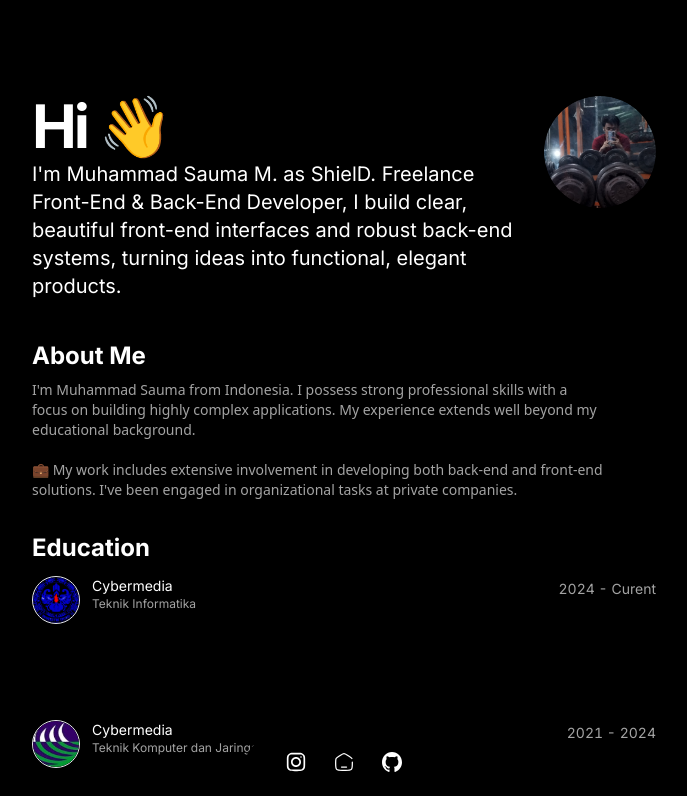
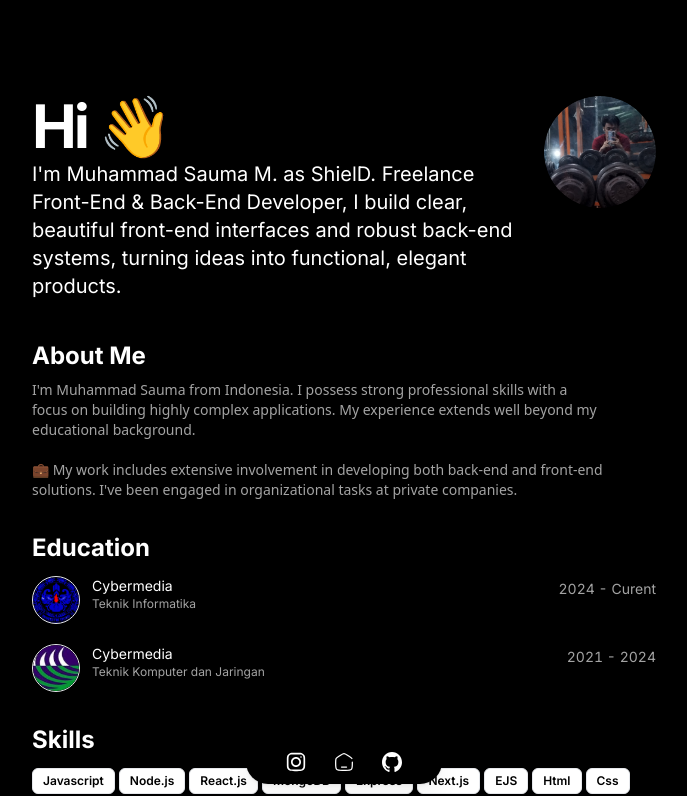
Before and after one commit to Kanvret12/Portfolio, a Next.js app: page / in a window 1280 px wide. Shown: the top 796 px of the page, without its empty margins (296-983 px from the left). Built offline with nearby package versions, Linux system fonts and the light colour scheme.

Commit message:
Update page.js

```diff
--- a/src/app/page.js
+++ b/src/app/page.js
@@ -68,7 +68,7 @@ export default function Home() {
               Education
             </span>
           </div>
-          <div className="flex justify-between pb-24">
+          <div className="flex justify-between pb-5">
             <div>
               <div className='flex'>
                 <div className='relative flex shrink-0 overflow-hidden rounded-full border size-12 m-auto bg-muted-background'>
```
